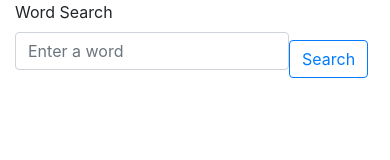
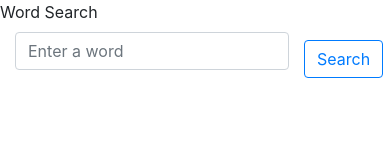
Before and after one commit to kylelong/words, a React (Create React App) app: page / in a window 390 px wide. Shown: the top 160 px of the page. Built offline with nearby package versions, Linux system fonts and the light colour scheme; no server answers.

Commit message:
Working on responsive design

```diff
--- a/src/index.js
+++ b/src/index.js
@@ -33,13 +33,14 @@ function Search() {
 
   return (
     <>
-      <Container fluid={true}>
+      <Container fluid>
         <Row>
-          <Col md={6}>
           {" "}
           <Form inline>
             <Form.Label htmlFor="input">Word Search </Form.Label>
             <Form.Group>
+              <Col md={6}>
+                {" "}
                 <Form.Control
                   onChange={(e) => setVocab(e.target.value)}
                   type="text"
@@ -47,12 +48,12 @@ function Search() {
                   className="mx-sm-3"
                   id="input"
                 />
+              </Col>
             </Form.Group>
             <Button onClick={() => setWord(vocab)} variant="outline-primary">
               Search
             </Button>
           </Form>
-          </Col>
         </Row>
       </Container>
       {load && (
```
Lines whose indentation alone changed are shown as unchanged.
